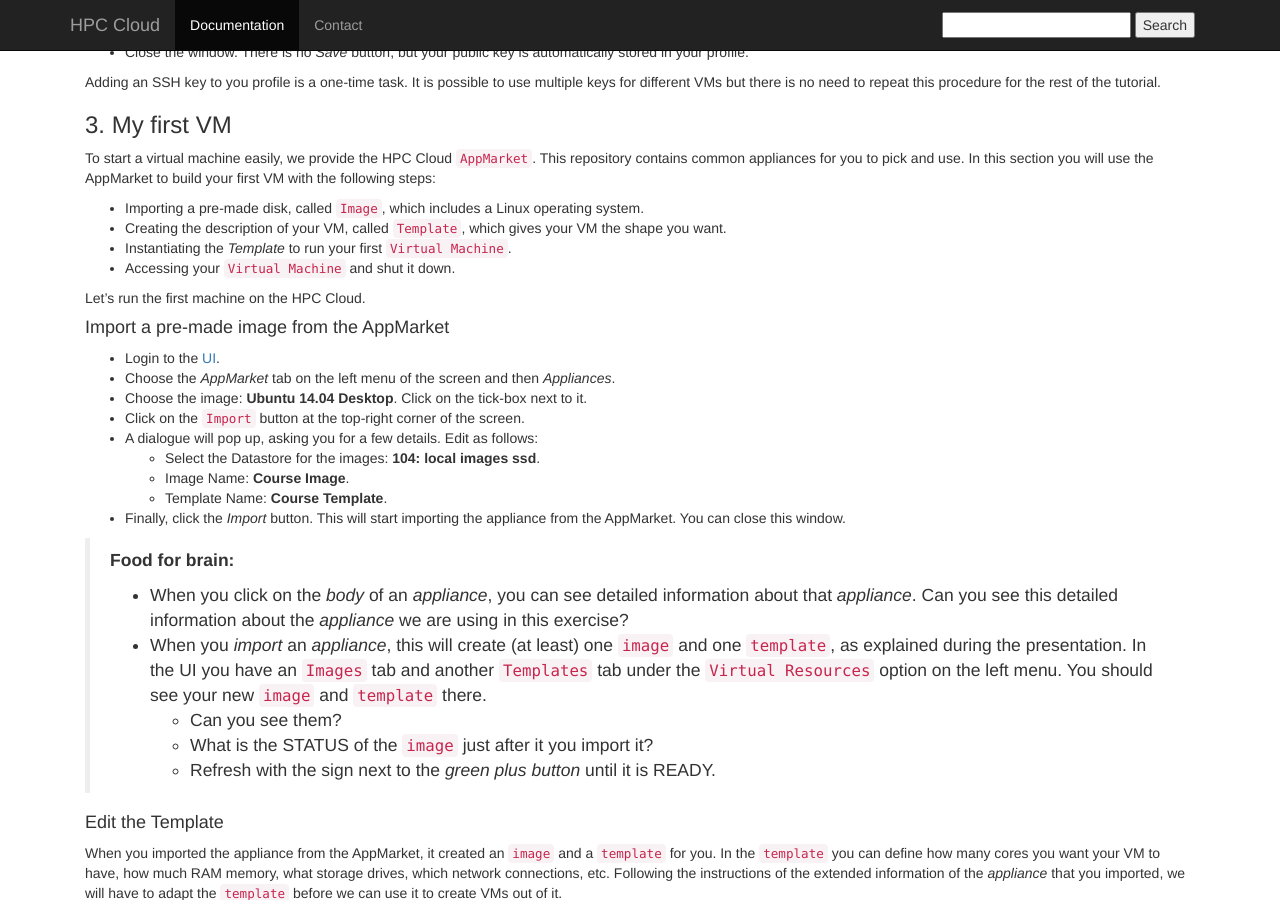
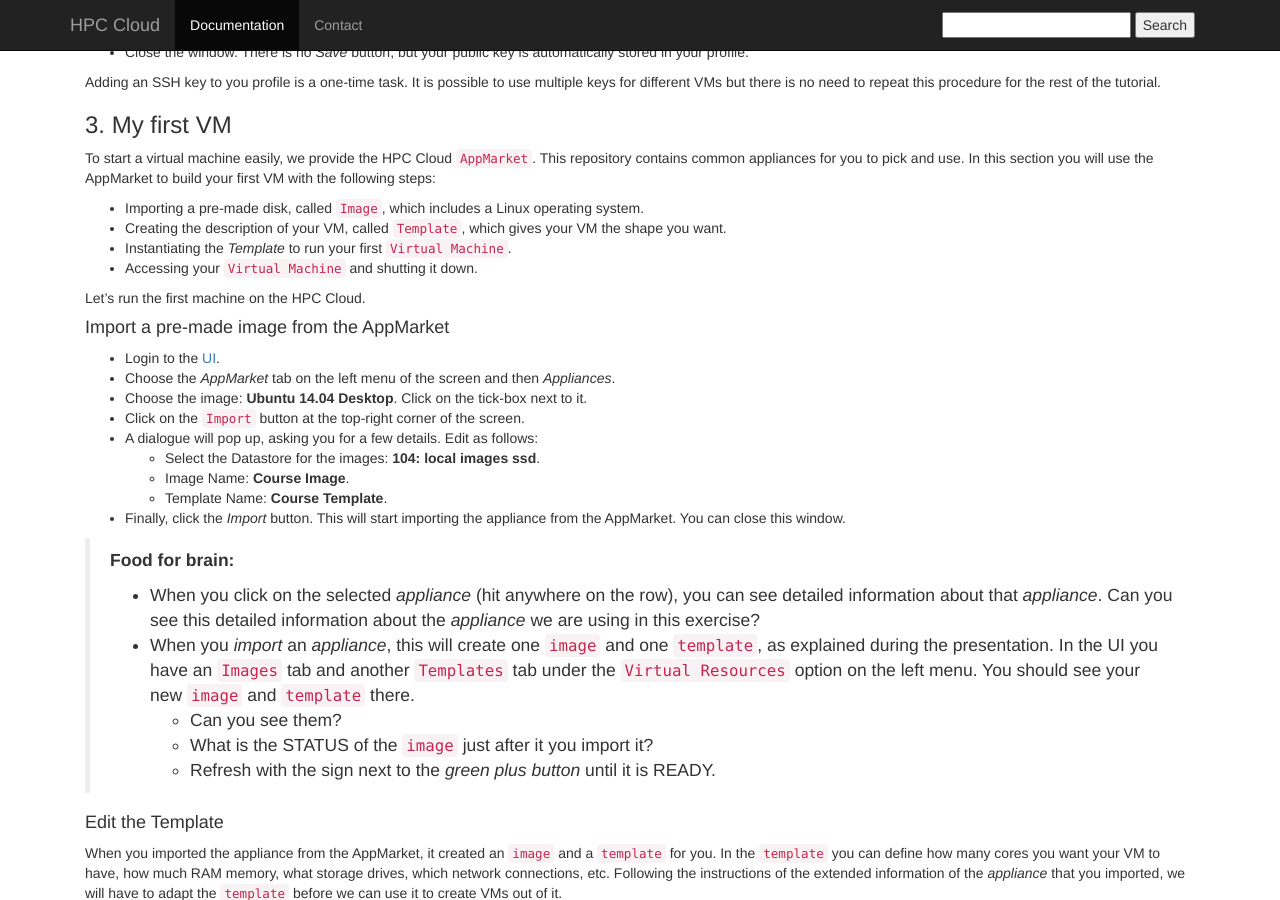
Before and after one commit to sara-nl/clouddocs, a Jekyll site: the page built from UvAworkshop-2016-01-25/UvAworkshop-2016-01-25-partA.markdown, in a window 1280 px wide and 900 px high, scrolled down 1445 px. Built offline with Jekyll 4.4.1, drawn with Linux system fonts in a browser that asks for light colours; nearby versions of some CDN libraries.

Commit message:
Update UvAworkshop-2016-01-25-partA.markdown

```diff
--- a/UvAworkshop-2016-01-25/UvAworkshop-2016-01-25-partA.markdown
+++ b/UvAworkshop-2016-01-25/UvAworkshop-2016-01-25-partA.markdown
@@ -93,7 +93,7 @@ To start a virtual machine easily, we provide the HPC Cloud `AppMarket`. This re
 * Importing a pre-made disk, called `Image`, which includes a Linux operating system.
 * Creating the description of your VM, called `Template`, which gives your VM the shape you want.
 * Instantiating the *Template* to run your first `Virtual Machine`.
-* Accessing your `Virtual Machine` and shut it down.
+* Accessing your `Virtual Machine` and shutting it down.
 
 Let's run the first machine on the HPC Cloud.
 
@@ -111,8 +111,8 @@ Let's run the first machine on the HPC Cloud.
 
 > **Food for brain:**
 >
-> * When you click on the _body_ of an _appliance_, you can see detailed information about that _appliance_. Can you see this detailed information about the _appliance_ we are using in this exercise?
-> * When you _import_ an _appliance_, this will create (at least) one `image` and one `template`, as explained during the presentation. In the UI you have an `Images` tab and another `Templates` tab under the `Virtual Resources` option on the left menu. You should see your new `image` and `template` there.
+> * When you click on the selected _appliance_ (hit anywhere on the row), you can see detailed information about that _appliance_. Can you see this detailed information about the _appliance_ we are using in this exercise?
+> * When you _import_ an _appliance_, this will create one `image` and one `template`, as explained during the presentation. In the UI you have an `Images` tab and another `Templates` tab under the `Virtual Resources` option on the left menu. You should see your new `image` and `template` there.
   * Can you see them?
   * What is the STATUS of the `image` just after it you import it?
   * Refresh with the sign next to the *green plus button* until it is READY.
```
